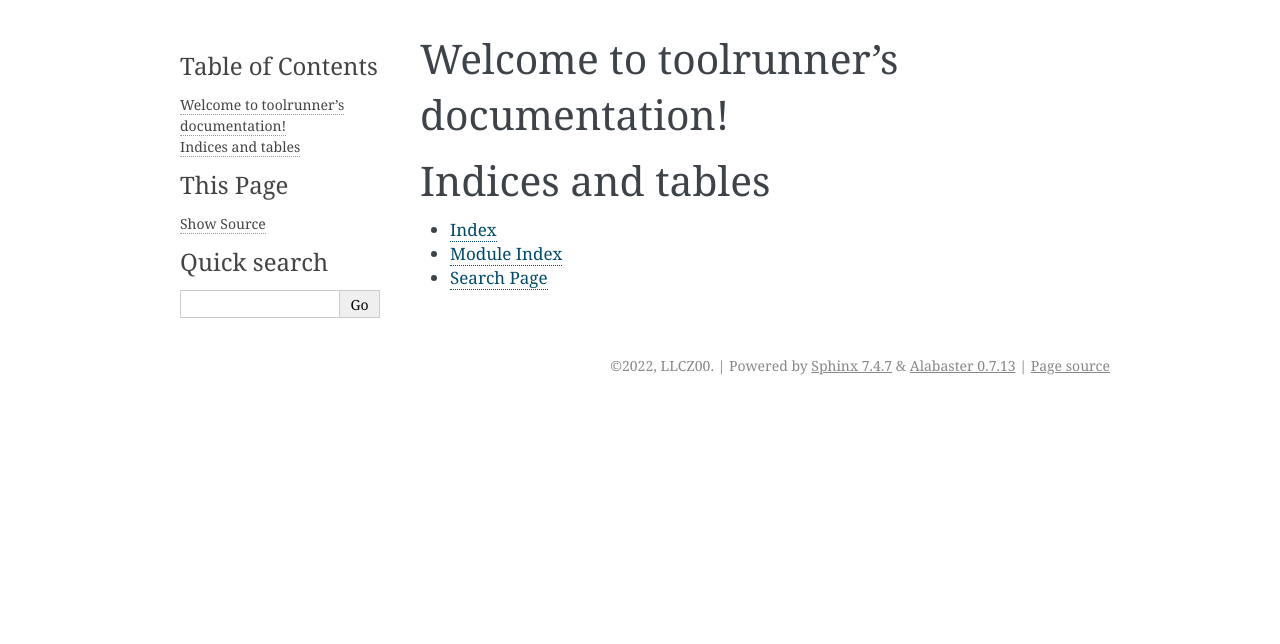
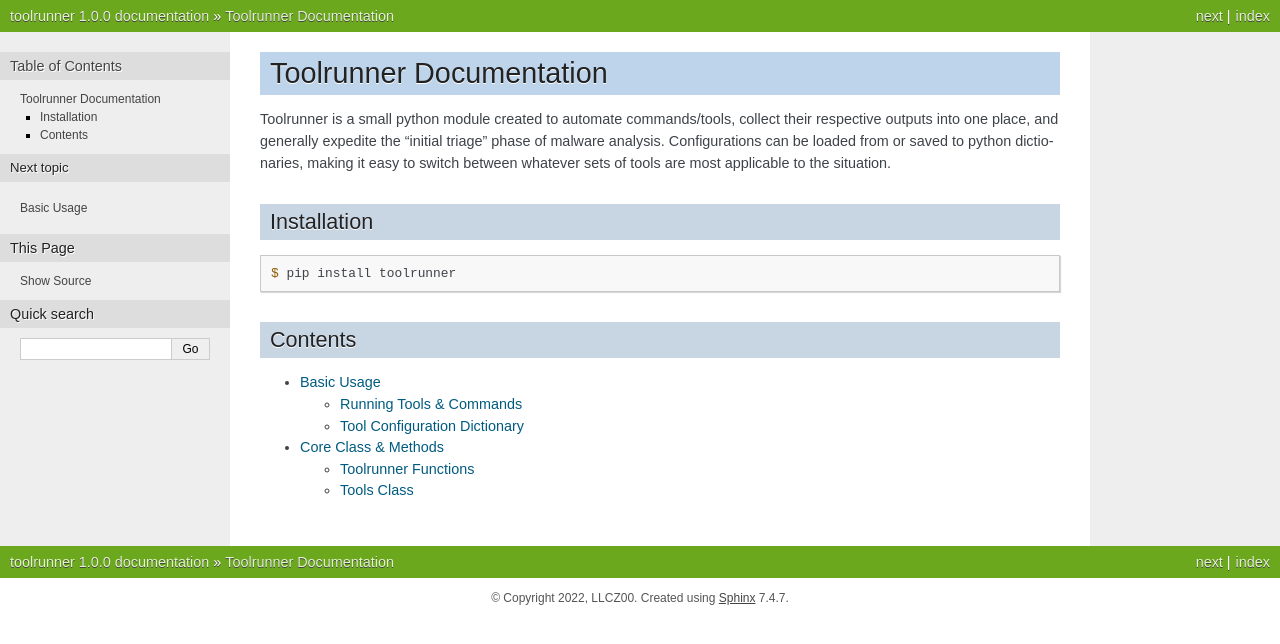
Before and after one commit to LLCZ00/ToolRunner, a Sphinx documentation site: the page built from docs/source/index.rst, in a window 1280 px wide. Shown: the top 644 px of the page. Built offline with Sphinx 7.4.7, drawn with Linux system fonts in a browser that asks for light colours.

Commit message:
Add files via upload

```diff
--- /dev/null
+++ b/docs/source/api.rst
@@ -0,0 +1,49 @@
+Core Class & Methods
+====================
+
+Toolrunner Functions
+--------------------
+Static functions, independent of Tools instances.
+
+.. autofunction:: toolrunner.run(args, new_proc: bool = False, **kwargs)
+
+.. autofunction:: toolrunner.get_argv(index: int)
+
+Tools Class
+-----------
+.. autofunction:: toolrunner.Tools(target: str = None, output_dir: str = None, config: dict = dict(), verbose: bool = True)
+
+Tools Methods
+^^^^^^^^^^^^^
+- Additional keyword arguments (*kwargs*) are passed to subprocess.run() or subprocess.Popen(), for your tweaking convenience.
+- When calling any of the *run* commands, setting *output=False* will cause the results to be printed to the console instead of being written to a file. Setting output=True on *gui* tools will just create an empty file *name*.txt file.
+
+Command-line Interface Tools - *cli*
+""""""""""""""""""""""""""""""""""""
+Executables, tools, CMD/Shell commands, etc.
+
+Default: Target file appended to the end of the command arguments, results output to *name*.txt, spawned as a child process.
+
+.. autofunction:: toolrunner.Tools.cli(name: str, path: str, args: list = [])
+
+.. autofunction:: toolrunner.Tools.run_cli(input_target: bool = True, output: bool = True, new_proc: bool = False, **kwargs)
+
+Graphical User Interface Tools - *gui*
+""""""""""""""""""""""""""""""""""""""
+Default: Target file appended to the end of the command arguments, no output produced, spawned in its own independent process.
+
+.. autofunction:: toolrunner.Tools.gui(name: str, path: str, args: list = [])
+
+.. autofunction:: toolrunner.Tools.run_gui(input_target: bool = True, output: bool = False, new_proc: bool = True, **kwargs)
+
+Run All
+"""""""
+.. autofunction:: toolrunner.Tools.run_all(**kwargs)
+
+Get Configuration Dictionary
+""""""""""""""""""""""""""""
+Prints the instance's current tool configuration, so that it may be copy and pasted.
+Loading the tools via a dictionary is cleaner and allows for differenct configurations to be
+managed more easily.
+
+.. autofunction:: toolrunner.Tools.print_config()
--- a/docs/source/conf.py
+++ b/docs/source/conf.py
@@ -14,7 +14,9 @@ release = '1.0.0'
 # -- General configuration ---------------------------------------------------
 # https://www.sphinx-doc.org/en/master/usage/configuration.html#general-configuration
 
-extensions = []
+extensions = [
+    'sphinx.ext.autodoc'
+]
 
 templates_path = ['_templates']
 exclude_patterns = []
@@ -24,5 +26,5 @@ exclude_patterns = []
 # -- Options for HTML output -------------------------------------------------
 # https://www.sphinx-doc.org/en/master/usage/configuration.html#options-for-html-output
 
-html_theme = 'alabaster'
+html_theme = 'nature'
 html_static_path = ['_static']
--- a/docs/source/index.rst
+++ b/docs/source/index.rst
@@ -3,18 +3,25 @@
    You can adapt this file completely to your liking, but it should at least
    contain the root `toctree` directive.
 
-Welcome to toolrunner's documentation!
+Toolrunner Documentation
 ======================================
 
-.. toctree::
-   :maxdepth: 2
-   :caption: Contents:
+Toolrunner is a small python module created to automate commands/tools, collect their respective outputs into one place,
+and generally expedite the "initial triage" phase of malware analysis. Configurations can be loaded from or saved to python
+dictionaries, making it easy to switch between whatever sets of tools are most applicable to the situation.
+
+Installation
+------------
+
+.. code-block:: console
+
+	$ pip install toolrunner
 
 
+Contents
+--------
+.. toctree::
+	:maxdepth: 2
 
-Indices and tables
-==================
-
-* :ref:`genindex`
-* :ref:`modindex`
-* :ref:`search`
+	usage
+	api
--- /dev/null
+++ b/docs/source/usage.rst
@@ -0,0 +1,68 @@
+Basic Usage
+===========
+The basic function of *toolrunner* is running commands defined either though *toolrunner.Tools* methods,
+or a python dictionary.
+
+Running Tools & Commands
+------------------------
+>>> import toolrunner
+>>> elftools = toolrunner.Tools("/home/User/Desktop/susElf", "tool_output") # CWD/tool_output
+>>> elftools.cli("capa details", "/home/User/Downloads/capa-v4.0.1-linux/capa", ["-vv"])
+>>> elftools.cli("elf info ", "readelf", ['-a'])
+>>> elftools.gui("IDA Pro", "/home/User/idafree-7.7/ida64")
+>>> elftools.run_all()
+
+Results:
+
+- IDA Pro is opened, loaded with our input file
+- susElf's capability details and ELF info are written to *./tool_output/capa_details.txt* and *./tool_output/elf_info.txt*, respectively
+
+Tool Configuration Dictionary
+-----------------------------
+Continuing with the previous example, the *print_config()* method can be called to print the configuration of the Tools instance:
+
+>>> elftools.print_config()
+toolrunner_config = {
+	"cli" : {
+		"capa details" : ['/home/User/Downloads/capa-v4.0.1-linux/capa', '-vv'],
+		"elf info" : ['readelf', '-a'],
+	},
+	"gui" : {
+		"IDA Pro" : ['/home/User/idafree-7.7/ida64'],
+	},
+}
+
+This dictionary can be copied, edited, and used as the tool configuration in other scripts/*Tools* instances.
+
+.. code-block:: python
+
+    """
+    Automating some static analysis procedures - ELF
+    """
+    import toolrunner
+
+    static_elf = {
+    	"cli" : {
+    		"capa details" : ['/home/User/Downloads/capa-v4.0.1-linux/capa', '-vv'],
+    		"elf info" : ['readelf', '-a'],
+    	},
+    	"gui" : {
+    		"IDA Pro" : ['/home/User/idafree-7.7/ida64'],
+    	},
+    }
+
+    target = toolrunner.get_argv() # Accept file path from argv (via drag/drop or command-line)
+    elftools = toolrunner.Tools(target, "static_reports", config=static_elf)
+
+    elftools.run_all()
+    toolrunner.run(["file", f"{target}"]) # Run individual command (file)
+
+Results:
+
+IDA is started, the files are created/written in the same manner as before, and the output from the *file* command is written to the console.
+
+.. code-block:: console
+
+    /home/User/Desktop/susElf: ELF 64-bit LSB executable, x86-64, version 1 (SYSV), dynamically linked,
+    interpreter /lib64/ld-linux-x86-64.so.2, BuildID[sha1]=4718ca7956738ceeb119adf941242af1824df77c,
+    for GNU/Linux 3.2.0, not stripped
```
